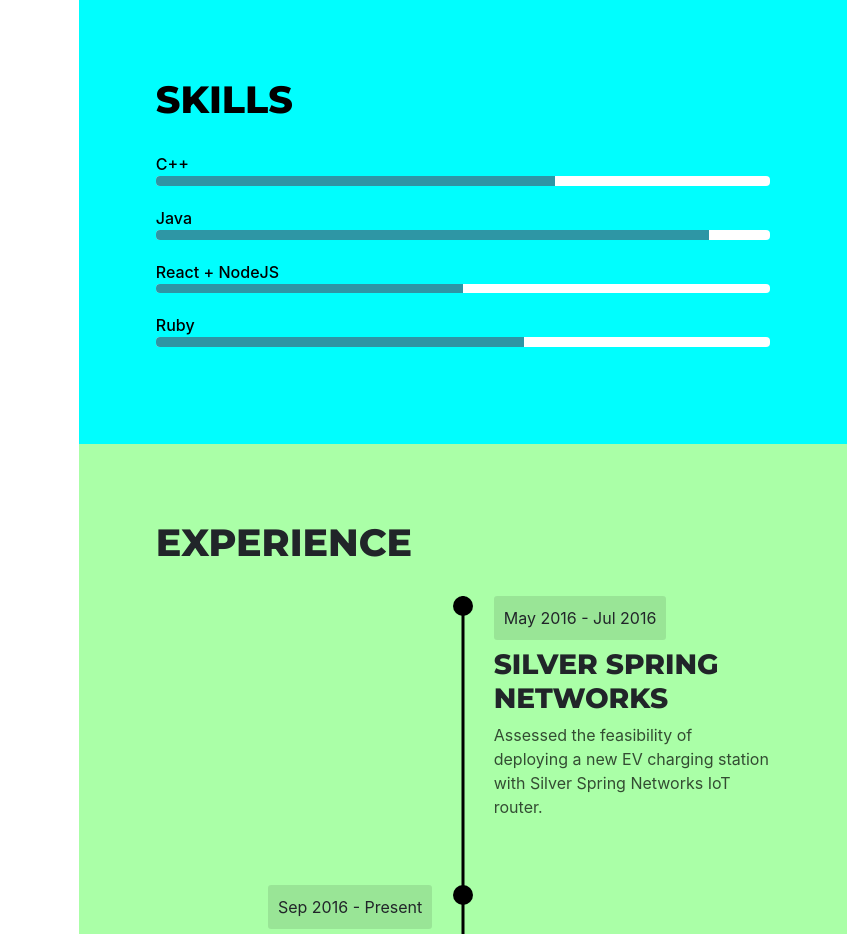
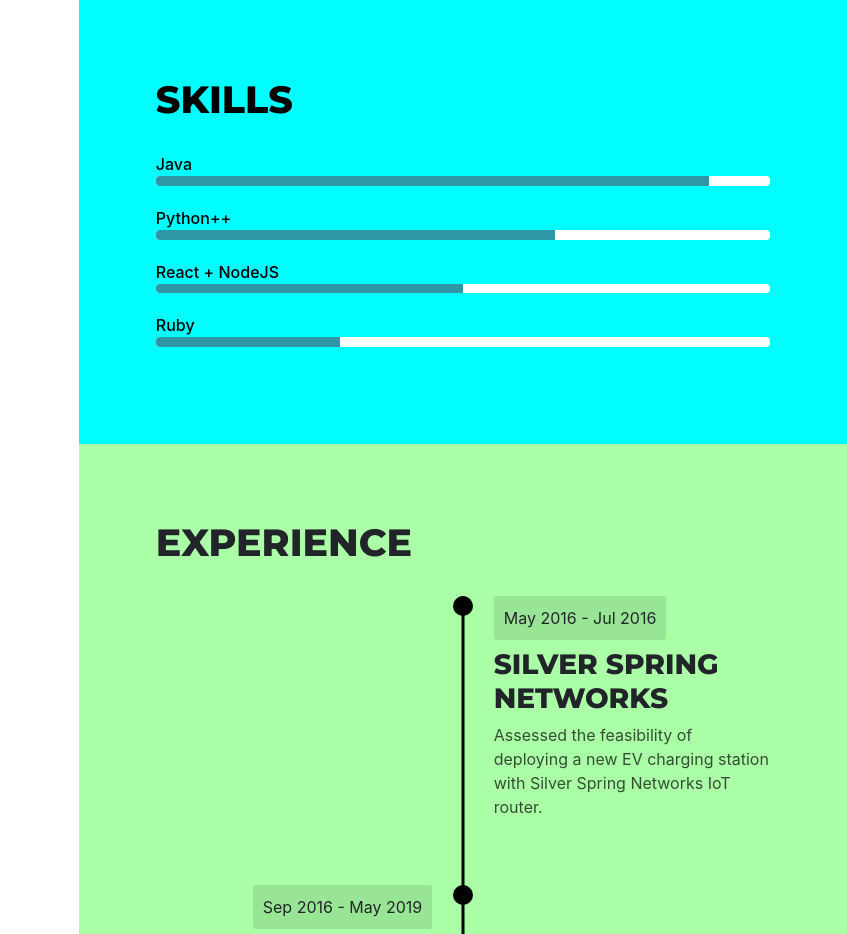
Before and after one commit to johncurcio/dev, a plain HTML site: page index.html in a window 1280 px wide. Shown: the top 934 px of the page, 433-1280 px from the left. Drawn offline with nearby package versions, Linux system fonts and the light colour scheme; a script that the page names is missing; some icons are missing.

Commit message:
rebuilding site Thu, Jul 18, 2019 10:29:52 AM

```diff
--- a/index.html
+++ b/index.html
@@ -114,17 +114,17 @@
 
 
   <div class="skill">
-    <span class="h6">C&#43;&#43;</span>
+    <span class="h6">Java</span>
     <div class="progress">
-      <div class="progress-bar bg-blue" role="progressbar" style="width: 65%" aria-valuenow="10" aria-valuemin="0" aria-valuemax="100"></div>
+      <div class="progress-bar bg-blue" role="progressbar" style="width: 90%" aria-valuenow="10" aria-valuemin="0" aria-valuemax="100"></div>
     </div>
   </div>
 
 
   <div class="skill">
-    <span class="h6">Java</span>
+    <span class="h6">Python&#43;&#43;</span>
     <div class="progress">
-      <div class="progress-bar bg-blue" role="progressbar" style="width: 90%" aria-valuenow="10" aria-valuemin="0" aria-valuemax="100"></div>
+      <div class="progress-bar bg-blue" role="progressbar" style="width: 65%" aria-valuenow="10" aria-valuemin="0" aria-valuemax="100"></div>
     </div>
   </div>
 
@@ -140,7 +140,7 @@
   <div class="skill">
     <span class="h6">Ruby</span>
     <div class="progress">
-      <div class="progress-bar bg-blue" role="progressbar" style="width: 60%" aria-valuenow="10" aria-valuemin="0" aria-valuemax="100"></div>
+      <div class="progress-bar bg-blue" role="progressbar" style="width: 30%" aria-valuenow="10" aria-valuemin="0" aria-valuemax="100"></div>
     </div>
   </div>
 
@@ -165,7 +165,7 @@
       <div class="timeline-icon"></div>
 
       <div class="timeline-content ">
-        <span class="date">Sep 2016 - Present</span>
+        <span class="date">Sep 2016 - May 2019</span>
         <h6 class="h3 my-2">Visagio</h6>
         <p class="">Management and development of projects in business intelligence and management engineering, using chiefly Java and Ruby on Rails.</p>
       </div>
```
